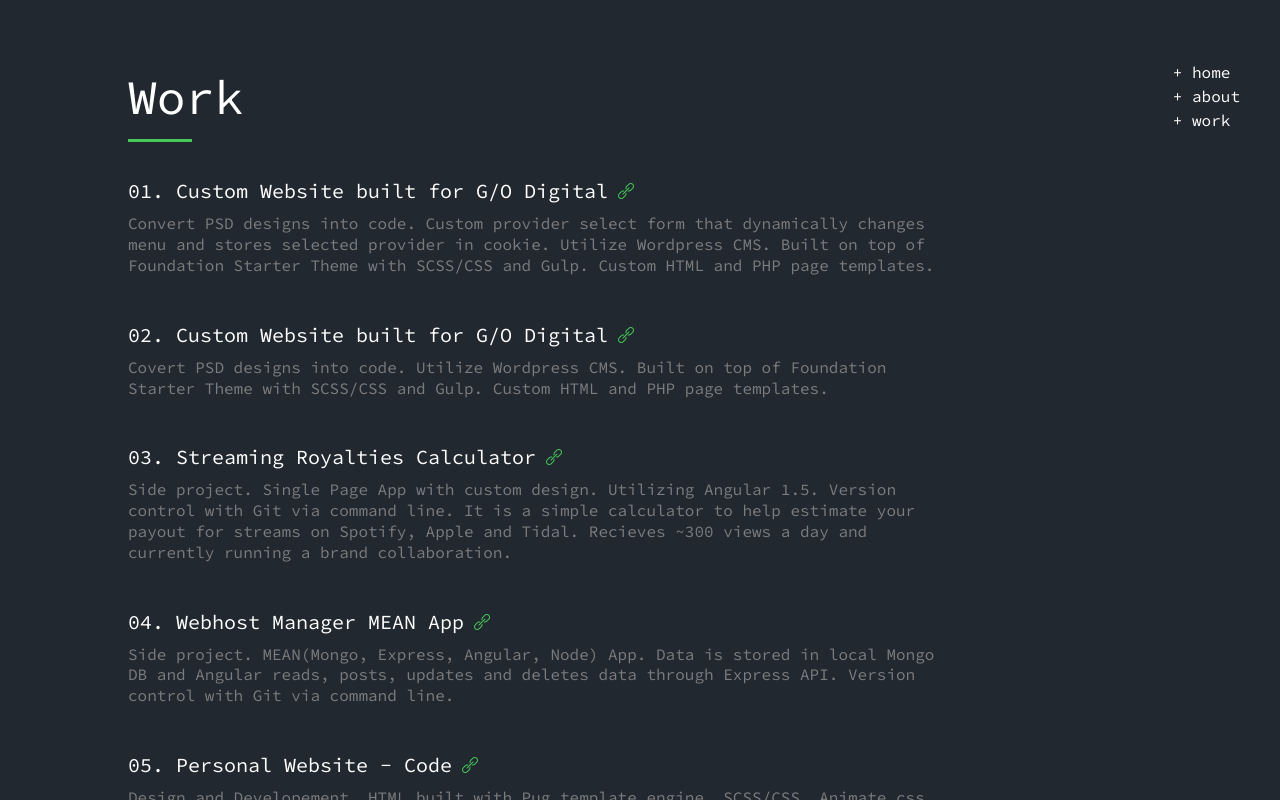
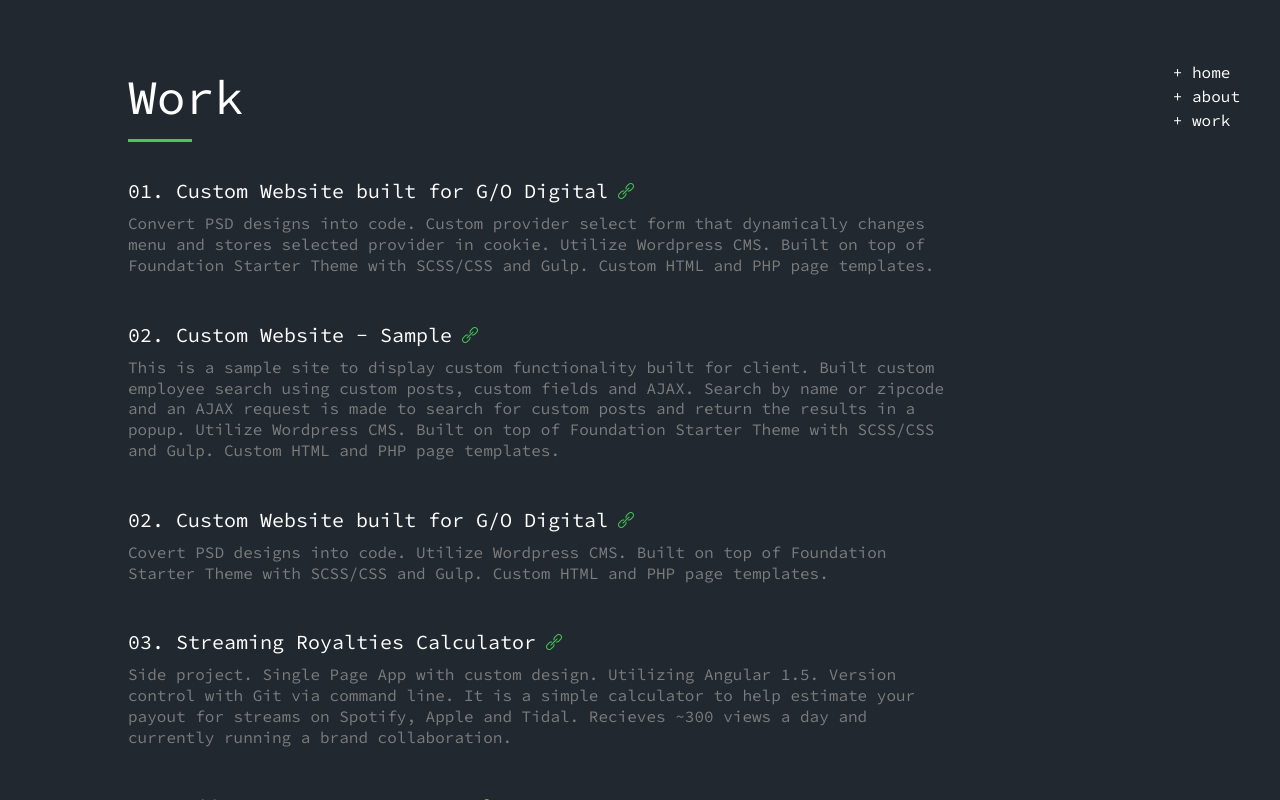
Before and after one commit to adibbz/personalSite, a website: page pug/work.pug in a window 1280 px wide. Drawn offline with nearby package versions, Linux system fonts and the light colour scheme; files that its build step writes are made by us from their sources.

Commit message:
update work page

```diff
--- a/pug/work.pug
+++ b/pug/work.pug
@@ -21,6 +21,12 @@ block content
          a(href="https://www.ridgeviewcommunitynetwork.org/" target="_blank")
           i.icon-link
         p Convert PSD designs into code. Custom provider select form that dynamically changes menu and stores selected provider in cookie. Utilize Wordpress CMS. Built on top of Foundation Starter Theme with SCSS/CSS and Gulp. Custom HTML and PHP page templates.
+
+       div.work-item
+        h5 02. Custom Website - Sample
+         a(href="http://ec2-52-24-120-57.us-west-2.compute.amazonaws.com/" target="_blank")
+          i.icon-link
+        p This is a sample site to display custom functionality built for client. Built custom employee search using custom posts, custom fields and AJAX. Search by name or zipcode and an AJAX request is made to search for custom posts and return the results in a popup. Utilize Wordpress CMS. Built on top of Foundation Starter Theme with SCSS/CSS and Gulp. Custom HTML and PHP page templates.
 
        div.work-item
         h5 02. Custom Website built for G/O Digital
```
Also changed, not shown: work.html.
